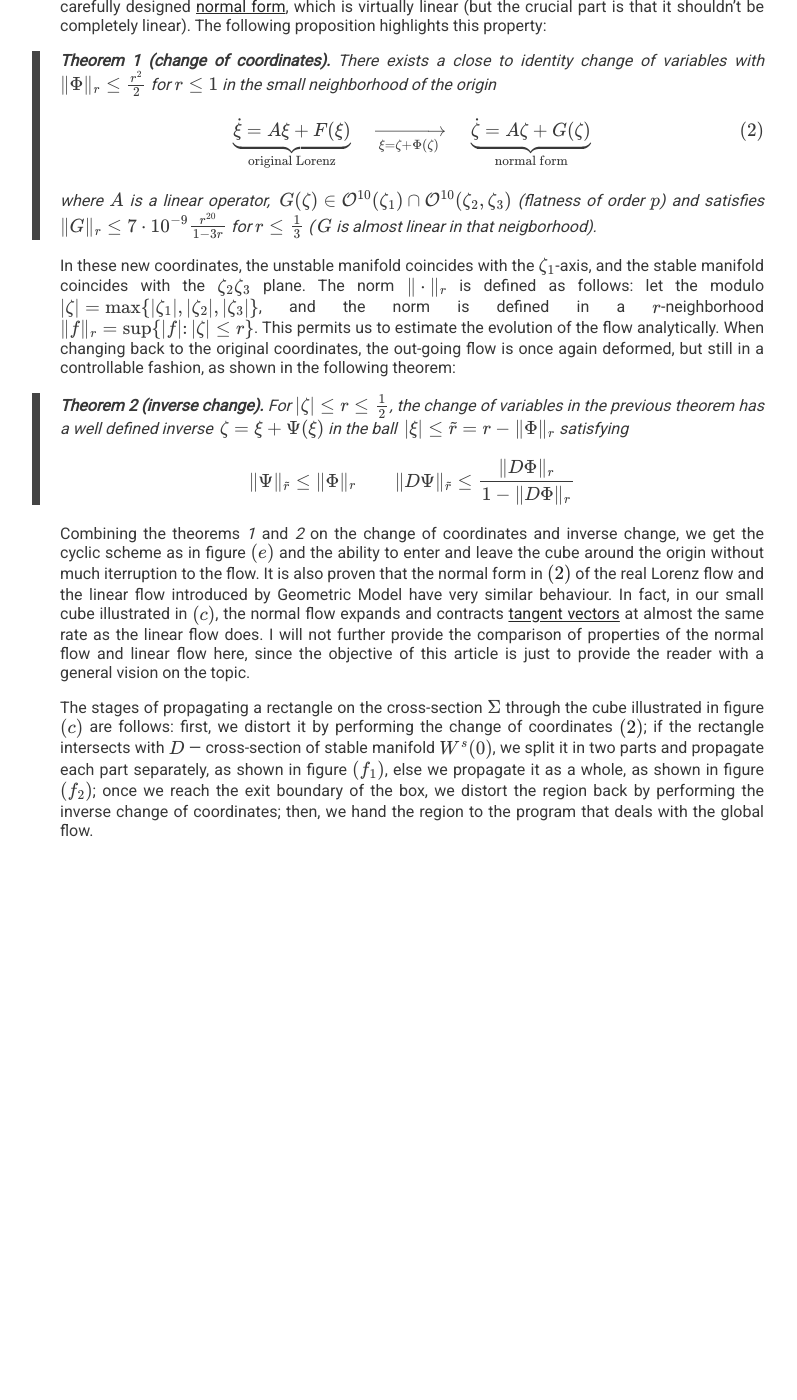
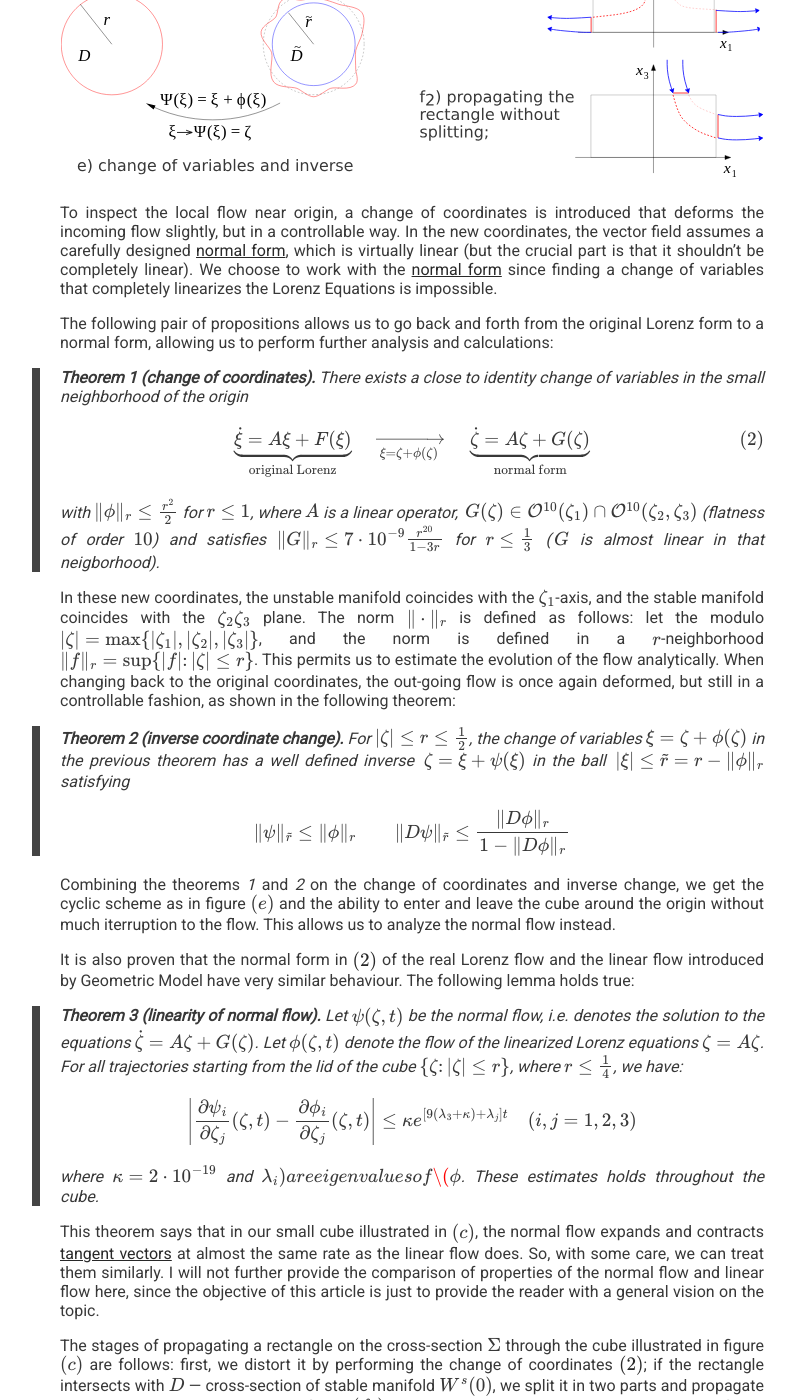
Before and after one commit to hav4ik/hav4ik.github.io, a Jekyll site: the page built from articles/_posts/2019-01-07-lorenz-attractor.md, in a window 1280 px wide and 1400 px high, scrolled down 5662 px. Shown: the whole window, without its empty margins (228-1025 px from the left). Built offline with Jekyll 4.4.1, drawn with Linux system fonts in a browser that asks for light colours; nearby versions of some CDN libraries; formulas are drawn with MathJax 3; comment, search, counter and statistics services are not loaded; before the commit the page ends 6624 px from its top, so only the background shows below that; some of the changed text lies outside the part shown.

Commit message:
Added new theorems

```diff
--- a/articles/_posts/2019-01-07-lorenz-attractor.md
+++ b/articles/_posts/2019-01-07-lorenz-attractor.md
@@ -19,7 +19,7 @@
 
 
 
-## The Lorenz System
+## 1. The Lorenz System
 
 {% capture imblock1 %}
     {{ site.url }}/articles/images/2019-01-07-lorenz-attractor/test.svg
@@ -56,9 +56,9 @@
 
 
 
-## The claim that captured my curiosity
+## 2. The claim that captured my curiosity
 
-About a year ago, during a *senseless wandering through the web on the sleepless night before university finals,* I've stumbled upon a [very interesting post][original-post] with a gorgeously animated [video][video] that states the following claim without providing any further sources:
+About a year ago, during a *senseless wander through the web on the sleepless night before university finals,* I've stumbled upon a [very interesting post][original-post] with a gorgeously animated [video][video] that states the following claim without providing any further sources:
 
 > **Claim 1.** In 2001 mathematician Warwick Tucker proved that the paper model accurately describes the motion on the Lorenz attractor. For every trajectory on the attractor, there is a trajectory on the paper model that behaves exactly the same way (illustration below: paper model on the left and trajectory on Lorenz Attractor on the right).
 
@@ -113,7 +113,7 @@
 
 
 
-## The 14th Smale's Problem
+## 3. The 14th Smale's Problem
 
 At the end of previous century, a list of eighteen unsolved mathematical problems was proposed ([Steven Smale, 1998][smales-problems-original]) in reply to the request by Vladimir Arnold, who asked leading mathematicians to construct a list of important problems for the 21st century &mdash; similarly to the list of [Hilbert's Problems][hilbert-problems] for the 20th century. Famous unsolved problems, such as the [P versus NP problem][p-vs-np], the [Riemann Hypothesis][RH], and [Smoothness of Navier-Stokes equations][navier-stokes] has also made it to the list.
 
@@ -136,7 +136,7 @@
 
 
 
-## The Geometric Model
+## 4. The Geometric Model
 
 What exactly is the *Geometric Lorenz Attractor* in the *Problem 14 formulation* in previous section?
 As it was untractable to extract rigorous information of the dynamics of system \eqref{eq:lorenzsys}, a geometric model of the Lorenz Flow was proposed by [John Guckenheimer (1976)][geometric-model]. The model was extensively studied, but the original equations remained a puzzle. It is important to node that while the geometric model is not a single model but a *family* of models that implies a [vector field][vector-field] with certain features, the [original proof (W. Tucker, 2002)][orig-proof] only considers a specific model.
@@ -182,9 +182,12 @@
 
 
 
-## Solution to the 14-th Problem
+## 5. Solution to the 14-th Problem
 
 In this section, I will briefly describe the beautiful idea of the proof for the 14-th Smale's Problem. First, we need to understand the notion of *SRB measure* and how it relates to dynamical systems.
+
+
+### 5.1. The notion of Sinai&ndash;Ruelle&ndash;Bowen Measure
 
 > **Definition (Axiom A Attractor):** a compact [$$f$$-invariant][invariant-set] set $$\Lambda$$ is called an *attractor* if there is a neighborhood $$B(\mathcal{A})$$ of $$\Lambda$$ called its *basin* such that $$f(x, t) \to \Lambda \enspace \forall x \in B(\mathcal{A})$$. $$\Lambda$$ is called an Axiom A Attractor if the [tangent bundle][tangent-bundle] over $$\Lambda$$ is split into $$\mathbb{E}^{s} \oplus \mathbb{E}^s\,$$, where $$\mathbb{E}^u$$ and $$\mathbb{E}^{s}$$ are [$$Df$$-invariant][invariant-set] subspaces &mdash; $$Df \vert _ {\mathbb{E}^u}$$ is uniformly expanding and $$Df \vert _ {\mathbb{E}^s}$$ is uniformly contracting.
 
@@ -205,50 +208,88 @@
 [Lorenz][edward-lorenz] is one of the people who have most clearly expressed this idea: "over the years minuscule disturbances neither increase nor decrease the frequency of occurrence of various weather events such as tornados; the most they may do is to modify the sequence in which these events occur." i.e. the *frequency* of the event does not depends on initial conditions.
 More details on SRB measures and the systems that have them was described by [L.-S. Young (2002)][young-srb]. Although they only describes the definition for discrete flow, most of it can be generalized to continuous case of dynamical systems as well.
 
-Obviously, the definition of an *attractor* above is very broad &mdash; it also includes "boring" cases such as isolated attracting points, uniform circular motion, etc., i.e. cases with nothing "chaotic". For the purposes of distinguishing more "interesting" attractors, we introduce the notion of *strange attractors* &mdash; for almost all pairs (in the Lebesque mean) of different points in $$B(\mathcal{A})$$, their forward orbits eventually separates by a constant $$\delta$$ (only depending on $$\mathcal{A}$$). So, no matter how accurately we measure the initial conditions, we will eventually accumulate an error of size $$\delta$$. The main result of [W. Tucker (2002)][orig-proof] is stated as follows:
+Obviously, the definition of an *attractor* above is very broad &mdash; it also includes "boring" cases such as isolated attracting points, uniform circular motion, etc., i.e. cases with nothing "chaotic". For the purposes of distinguishing more "interesting" attractors, we introduce the notion of *strange attractors* &mdash; for almost all pairs (in the Lebesque mean) of different points in $$B(\mathcal{A})$$, their forward orbits eventually separates by a constant $$\delta$$ (only depending on $$\mathcal{A}$$). So, no matter how accurately we measure the initial conditions, we will eventually accumulate an error of size $$\delta$$.
+
+
+### 5.2. Main result of Warwick Tucker
+
+The main result of [W. Tucker (2002)][orig-proof] addresses the general behaviour of the flow, rather than behaviour of single particles, and reads as follows:
 
 > **Main Theorem (Tucker).** For the classical parameter values, the Lorenz equations support a robust strange attractor $$\,\mathcal{A}\,$$. Furthermore, the flow admits a unique SRB measure $$\,\mu_X$$ with $$\,\text{supp}(\mu_X)  = \mathcal{A}\,$$.
 
-By *robust* we mean that a strange attractor exists in an open neighbourhood of the classical parameter values. Here, the relation between the dynamics of Lorenz System with the Geometric Model is buried in the proof. Basically the theorem above is saying that not only the trajectories os Lorenz Flow \eqref{eq:lorenzsys} tends to an attractor $$\mathcal{A}$$, the flow also smears the whole space $$\mathbb{R}^3$$ across $$\mathcal{A}$$. The general outline of the proof separately deals with the global part and the local part of the flow:
+By *robust* we mean that a strange attractor exists in an open neighbourhood of the classical parameter values. Here, the relation between the dynamics of Lorenz System with the Geometric Model is buried in the proof. Basically the theorem above is saying that not only the trajectories os Lorenz Flow \eqref{eq:lorenzsys} tends to an attractor $$\mathcal{A}$$, the flow also smears the whole space $$\mathbb{R}^3$$ across $$\mathcal{A}$$, like one would smear jelly on bread.
+
+
+### 5.3. Proof Strategy
+
+The general outline of the proof separately deals with the global part and the local part of the flow:
 
 - First, we analytically inspect the flow $$P$$ inside the cube near origin, illustrated in figure $$(c)$$. More specifically, we inspect the flow from the cross-section $$\Sigma$$ to the point of leaving the cube.
 - The global flow $$G$$ outside the cube, as illustrated in figure $$(d)$$, is hard to analyze, so we will use an [algorithm][algorithm] (a program) which, if successfully executed, proves the existance of strange attractor together with its dynamics.
 
 The reason we have to explicitly analyze the cube near origin and the local flow is because inspecting the chaotic global flow analytically is an intractable task, and the algorithmic proof fails near origin due to difficulties dealing with stable manifolds.
 
+
+### 5.4. Inspecting the Local Flow near the Origin
+
 {% capture imblock4 %}
     {{ site.url }}/articles/images/2019-01-07-lorenz-attractor/varchange.svg
 {% endcapture %}
 {% include gallery images=imblock4 cols=1 %}
 
-To inspect the local flow near origin, a change of coordinates is introduced that deforms the incoming flow slightly, but in a controllable way. In the new coordinates, the vector field assumes a carefully designed [normal form][normal-forms], which is virtually linear (but the crucial part is that it shouldn't be completely linear). The following proposition highlights this property:
+To inspect the local flow near origin, a change of coordinates is introduced that deforms the incoming flow slightly, but in a controllable way. In the new coordinates, the vector field assumes a carefully designed [normal form][normal-forms], which is virtually linear (but the crucial part is that it shouldn't be completely linear). We choose to work with the [normal form][normal-forms] since finding a change of variables that completely linearizes the Lorenz Equations is impossible.
 
-> **Theorem 1 (change of coordinates).** There exists a close to identity change of variables with $$\| \Phi \| _ r \le \frac{r^2}{2}$$ for $$r \le 1$$ in the small neighborhood of the origin
+The following pair of propositions allows us to go back and forth from the original Lorenz form to a normal form, allowing us to perform further analysis and calculations:
+
+> **Theorem 1 (change of coordinates).** There exists a close to identity change of variables in the small neighborhood of the origin
 >
 $$
 \begin{equation}
 \underbrace{\dot{\xi} = A\xi + F(\xi)} _ {\text{original Lorenz}}
-\quad \xrightarrow[\xi = \zeta + \Phi(\zeta)]{} \quad
+\quad \xrightarrow[\xi = \zeta + \phi(\zeta)]{} \quad
 \underbrace{\dot{\zeta} = A\zeta + G(\zeta)} _ {\text{normal form}}
 \tag{2} \label{eq:coordchange}
 \end{equation}
 $$
 >
-> where $$A$$ is a linear operator, $$\,G(\zeta) \in \mathcal{O}^{10}(\zeta_1) \cap \mathcal{O}^{10}(\zeta_2, \zeta_3)$$ (flatness of order $$p$$) and satisfies $$\| G \| _ r \le 7 \cdot 10^{-9} \frac{r^{20}}{1 - 3r}$$ for $$r \le \frac{1}{3}$$ ($$\,G$$ is almost linear in that neigborhood).
+> with $$\| \phi \| _ r \le \frac{r^2}{2}$$ for $$r \le 1$$, where $$A$$ is a linear operator, $$\,G(\zeta) \in \mathcal{O}^{10}(\zeta_1) \cap \mathcal{O}^{10}(\zeta_2, \zeta_3)$$ (flatness of order $$10$$) and satisfies $$\| G \| _ r \le 7 \cdot 10^{-9} \frac{r^{20}}{1 - 3r}$$ for $$r \le \frac{1}{3}$$ ($$\,G$$ is almost linear in that neigborhood).
 
 In these new coordinates, the unstable manifold coincides with the $$\zeta_1$$-axis, and the stable manifold coincides with the $$\zeta_2\zeta_3$$ plane. The norm $$\| \cdot \| _ r$$ is defined as follows: let the modulo $$\vert \zeta \vert = \max\{\vert\zeta_1\vert, \vert\zeta_2\vert, \vert\zeta_3\vert\}$$, and the norm is defined in a $$r$$-neighborhood $$\| f \| _ r = \sup\{ \vert f \vert \colon \vert \zeta \vert \le r\}$$. This permits us to estimate the evolution of the flow analytically. When changing back to the original coordinates, the out-going flow is once again deformed, but still in a controllable fashion, as shown in the following theorem:
 
-> **Theorem 2 (inverse change).** For $$\vert \zeta \vert \le r \le \frac{1}{2}$$, the change of variables in the previous theorem has a well defined inverse $$\,\zeta = \xi + \Psi(\xi)$$ in the ball $$\,\vert \xi \vert \le \tilde{r} = r - \| \Phi \| _ r$$ satisfying
+> **Theorem 2 (inverse coordinate change).** For $$\vert \zeta \vert \le r \le \frac{1}{2}$$, the change of variables $$\xi = \zeta + \phi(\zeta)$$ in the previous theorem has a well defined inverse $$\,\zeta = \xi + \psi(\xi)$$ in the ball $$\,\vert \xi \vert \le \tilde{r} = r - \| \phi \| _ r$$ satisfying
 >
 $$
-\| \Psi \| _ {\tilde{r}} \le \| \Phi \| _ {r}
+\| \psi \| _ {\tilde{r}} \le \| \phi \| _ {r}
 \quad\quad
-\| D\Psi \| _ {\tilde{r}} \le \frac{\| D\Phi \| _ {r}}{1 - \| D\Phi \| _ {r}}
+\| D\psi \| _ {\tilde{r}} \le \frac{\| D\phi \| _ {r}}{1 - \| D\phi \| _ {r}}
 $$
 
-Combining the theorems *1* and *2* on the change of coordinates and inverse change, we get the cyclic scheme as in figure $$(e)$$ and the ability to enter and leave the cube around the origin without much iterruption to the flow. It is also proven that the normal form in \eqref{eq:coordchange} of the real Lorenz flow and the linear flow introduced by Geometric Model have very similar behaviour. In fact, in our small cube illustrated in $$(c)$$, the normal flow expands and contracts [tangent vectors][tangent-vector] at almost the same rate as the linear flow does. I will not further provide the comparison of properties of the normal flow and linear flow here, since the objective of this article is just to provide the reader with a general vision on the topic.
+Combining the theorems *1* and *2* on the change of coordinates and inverse change, we get the cyclic scheme as in figure $$(e)$$ and the ability to enter and leave the cube around the origin without much iterruption to the flow. This allows us to analyze the normal flow instead.
+
+It is also proven that the normal form in \eqref{eq:coordchange} of the real Lorenz flow and the linear flow introduced by Geometric Model have very similar behaviour. The following lemma holds true:
+
+> **Theorem 3 (linearity of normal flow).** Let $$\psi(\zeta, t)$$ be the normal flow, i.e. denotes the solution to the equations $$\dot{\zeta} = A\zeta + G(\zeta)$$. Let $$\phi(\zeta, t)$$ denote the flow of the linearized Lorenz equations $$\zeta = A\zeta$$. For all trajectories starting from the lid of the cube $$\{\zeta \colon \vert \zeta \vert \le r \}$$, where $$r \le \frac{1}{4}$$, we have:
+>
+$$
+\left\vert
+\frac{\partial \psi_i}{\partial \zeta_j} \left(\zeta, t\right) -
+\frac{\partial \phi_i}{\partial \zeta_j} \left(\zeta, t\right)
+\right\vert
+\le \kappa e^{[9(\lambda_3 + \kappa) + \lambda_j]t}
+\quad
+(i, j = 1, 2, 3)
+$$
+>
+> where $$\kappa = 2 \cdot 10^{-19}$$ and $$\lambda_i\$$ are eigenvalues of $$\phi$$. These estimates holds throughout the cube.
+
+This theorem says that in our small cube illustrated in $$(c)$$, the normal flow expands and contracts [tangent vectors][tangent-vector] at almost the same rate as the linear flow does. So, with some care, we can treat them similarly. I will not further provide the comparison of properties of the normal flow and linear flow here, since the objective of this article is just to provide the reader with a general vision on the topic.
 
 The stages of propagating a rectangle on the cross-section $$\Sigma$$ through the cube illustrated in figure $$(c)$$ are follows: first, we distort it by performing the change of coordinates \eqref{eq:coordchange}; if the rectangle intersects with $$D$$ &mdash; cross-section of stable manifold $$W^s(0)$$, we split it in two parts and propagate each part separately, as shown in figure $$(f_1)$$, else we propagate it as a whole, as shown in figure $$(f_2)$$; once we reach the exit boundary of the box, we distort the region back by performing the inverse change of coordinates; then, we hand the region to the program that deals with the global flow.
+
+
+### 5.5. Investigating the Global Flow
+
+The flow around the origin is hard to analyze numerically because it is highly unstable, so we did an analytic trick. For the global flow, however, we cannot use such approach. So, we will need some assistance from the computer.
 
 <!-- References for the general solution outline part -->
 [c2-diffeomorphism]: https://en.wikipedia.org/wiki/Diffeomorphism
```
